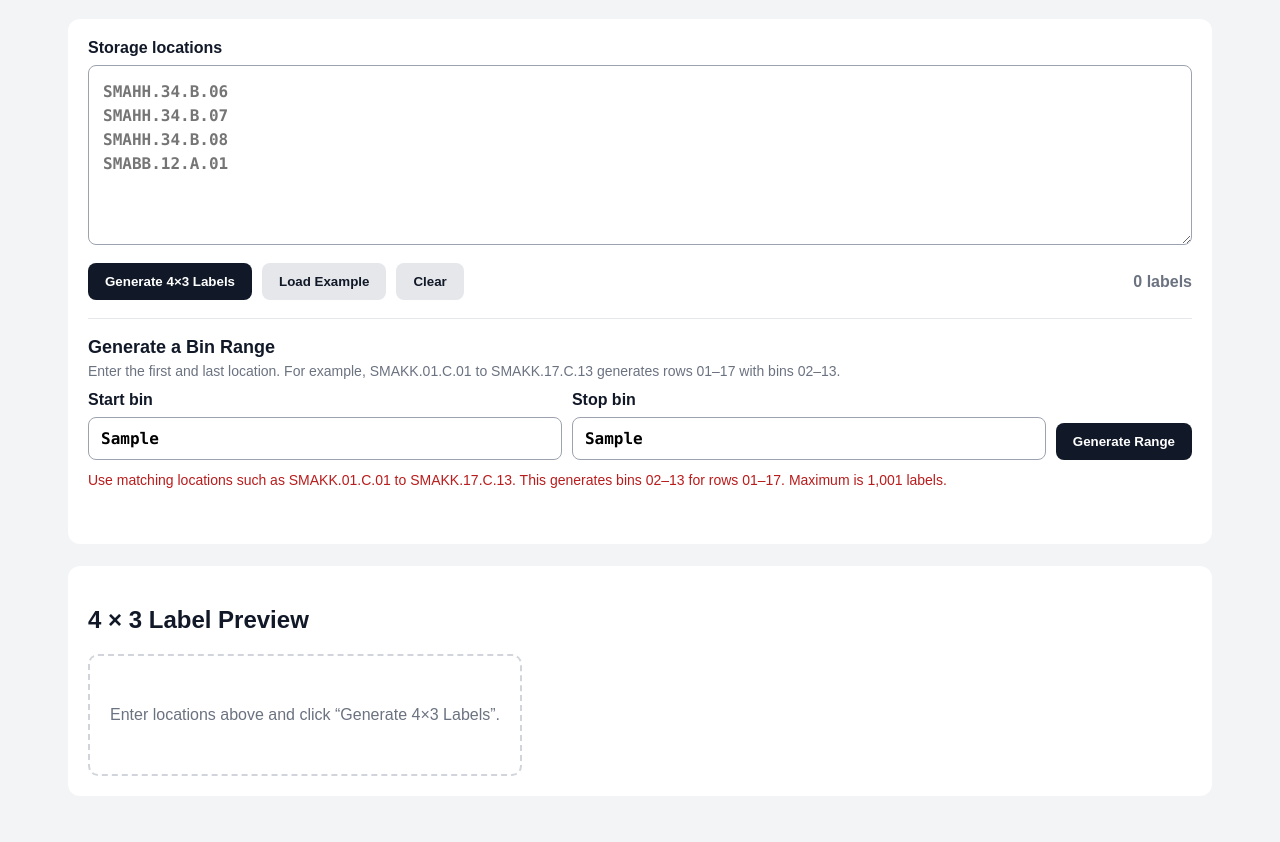
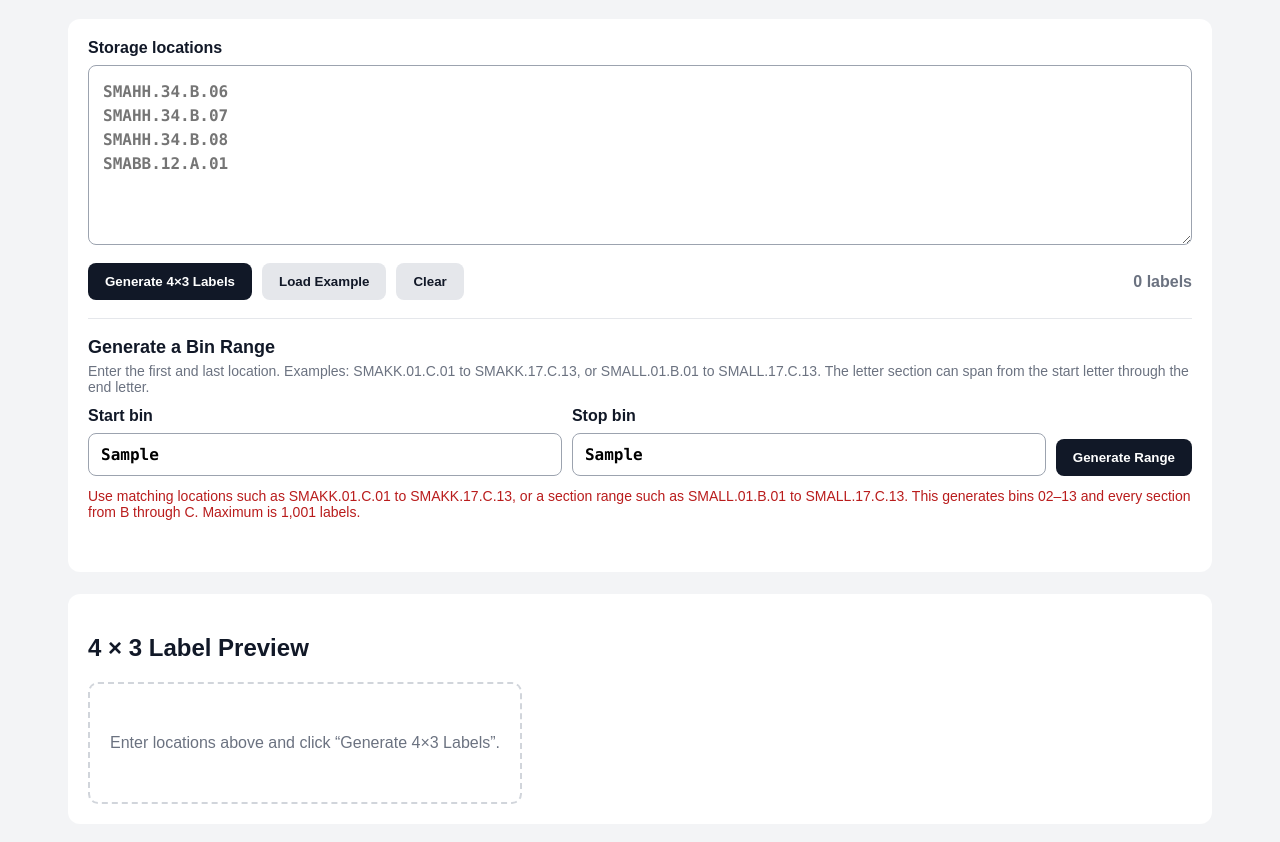
Before and after one commit to BrandonDonnellDesign/storage-location-label-maker, a plain HTML site: page index.html in a window 1280 px wide. Both pictures are taken after typing "Sample", "Sample" into the empty fields and a click on the button "Generate Range". Shown: the part 92-934 px from the top of the page. Drawn offline with Linux system fonts and the light colour scheme.

Commit message:
Support storage location section ranges

```diff
--- a/index.html
+++ b/index.html
@@ -8,7 +8,7 @@
 </style></head><body><div class="app"><h1>Storage Location Label Maker</h1><p class="subtitle">Enter one storage location per line, then generate true 4 × 3 inch labels directly on this page.</p><div class="panel"><label for="locations">Storage locations</label><textarea id="locations" spellcheck="false" placeholder="SMAHH.34.B.06
 SMAHH.34.B.07
 SMAHH.34.B.08
-SMABB.12.A.01"></textarea><div class="controls"><button id="generate" type="button">Generate 4×3 Labels</button><button class="secondary" id="sample" type="button">Load Example</button><button class="secondary" id="clear" type="button">Clear</button><span class="count" id="count">0 labels</span></div><div class="range-tool"><h3>Generate a Bin Range</h3><p class="range-help">Enter the first and last location. For example, SMAKK.01.C.01 to SMAKK.17.C.13 generates rows 01–17 with bins 02–13.</p><div class="range-inputs"><div><label for="rangeStart">Start bin</label><input id="rangeStart" type="text" spellcheck="false" placeholder="SMAKK.01.C.01"></div><div><label for="rangeEnd">Stop bin</label><input id="rangeEnd" type="text" spellcheck="false" placeholder="SMAKK.17.C.13"></div><button type="button" id="generateRange">Generate Range</button></div><div id="rangeStatus" class="status" aria-live="polite"></div></div><div id="status" class="status" aria-live="polite"></div></div><div class="panel"><h2>4 × 3 Label Preview</h2><div id="preview" class="preview"><div class="empty">Enter locations above and click “Generate 4×3 Labels”.</div></div></div></div><script>
+SMABB.12.A.01"></textarea><div class="controls"><button id="generate" type="button">Generate 4×3 Labels</button><button class="secondary" id="sample" type="button">Load Example</button><button class="secondary" id="clear" type="button">Clear</button><span class="count" id="count">0 labels</span></div><div class="range-tool"><h3>Generate a Bin Range</h3><p class="range-help">Enter the first and last location. Examples: SMAKK.01.C.01 to SMAKK.17.C.13, or SMALL.01.B.01 to SMALL.17.C.13. The letter section can span from the start letter through the end letter.</p><div class="range-inputs"><div><label for="rangeStart">Start bin</label><input id="rangeStart" type="text" spellcheck="false" placeholder="SMAKK.01.C.01"></div><div><label for="rangeEnd">Stop bin</label><input id="rangeEnd" type="text" spellcheck="false" placeholder="SMAKK.17.C.13"></div><button type="button" id="generateRange">Generate Range</button></div><div id="rangeStatus" class="status" aria-live="polite"></div></div><div id="status" class="status" aria-live="polite"></div></div><div class="panel"><h2>4 × 3 Label Preview</h2><div id="preview" class="preview"><div class="empty">Enter locations above and click “Generate 4×3 Labels”.</div></div></div></div><script>
 const CODE128=["212222","222122","222221","121223","121322","131222","122213","122312","132212","221213","221312","231212","112232","122132","122231","113222","123122","123221","223211","221132","221231","213212","223112","312131","311222","321122","321221","312212","322112","322211","212123","212321","232121","111323","131123","131321","112313","132113","132311","211313","231113","231311","112133","112331","132131","113123","113321","133121","313121","211331","231131","213113","213311","213131","311123","311321","331121","312113","312311","332111","314111","221411","431111","111224","111422","121124","121421","141122","141221","112214","112412","122114","122411","142112","142211","241211","221114","413111","241112","134111","111242","121142","121241","114212","124112","124211","411212","421112","421211","212141","214121","412121","111143","111341","131141","114113","114311","411113","411311","113141","114131","311141","411131","211412","211214","211232","2331112"];
 function vals(t){const v=[104];for(const c of t){const n=c.charCodeAt(0);if(n<32||n>126)return null;v.push(n-32)}let s=104;for(let i=1;i<v.length;i++)s+=v[i]*i;v.push(s%103,106);return v}
 function esc(s){return s.replace(/[&<>"']/g,c=>({'&':'&amp;','<':'&lt;','>':'&gt;','"':'&quot;',"'":'&#039;'}[c]))}
@@ -16,7 +16,7 @@ function barcode(text){const v=vals(text);if(!v)return '';let total=20,x=10,r=''
 function locations(){return document.getElementById('locations').value.split(/\r?\n/).map(x=>x.trim()).filter(Boolean)}
 function status(t,c=''){const e=document.getElementById('status');e.textContent=t;e.className='status '+c}
 function generate(){const ls=locations(),p=document.getElementById('preview');p.innerHTML='';status('');document.getElementById('count').textContent=`${ls.length} label${ls.length===1?'':'s'}`;if(!ls.length){p.innerHTML='<div class="empty">Enter locations above and click “Generate 4×3 Labels”.</div>';return}for(const l of ls){if(!vals(l)){p.innerHTML='<div class="empty">Unsupported characters found. Use printable ASCII characters.</div>';status('One or more locations contain unsupported characters.','error');return}const card=document.createElement('div');card.className='label-card';card.innerHTML=`<div class="location">${esc(l)}</div>${barcode(l)}`;p.appendChild(card)}}
-function rangeLocations(start,end){const a=start.match(/^(.*?)\.(\d+)\.([^.]+)\.(\d+)$/),b=end.match(/^(.*?)\.(\d+)\.([^.]+)\.(\d+)$/);if(!a||!b)return null;if(a[1]!==b[1]||a[3]!==b[3])return null;const rowStart=Number(a[2]),rowEnd=Number(b[2]),binStart=Number(a[4]),binEnd=Number(b[4]);if(rowStart>rowEnd||binStart>binEnd)return null;const firstBin=binStart===1?2:binStart;if(firstBin>binEnd)return null;const rowWidth=Math.max(a[2].length,b[2].length),binWidth=Math.max(a[4].length,b[4].length),total=(rowEnd-rowStart+1)*(binEnd-firstBin+1);if(total>1001)return null;const out=[];for(let r=rowStart;r<=rowEnd;r++)for(let n=firstBin;n<=binEnd;n++)out.push(a[1]+'.'+String(r).padStart(rowWidth,'0')+'.'+a[3]+'.'+String(n).padStart(binWidth,'0'));return out}
-function generateRange(){const s=document.getElementById('rangeStart').value.trim(),e=document.getElementById('rangeEnd').value.trim(),rs=document.getElementById('rangeStatus'),ls=rangeLocations(s,e);rs.textContent='';rs.className='status';if(!ls){rs.textContent='Use matching locations such as SMAKK.01.C.01 to SMAKK.17.C.13. This generates bins 02–13 for rows 01–17. Maximum is 1,001 labels.';rs.className='status error';return}document.getElementById('locations').value=ls.join('\n');generate();rs.textContent=`Generated ${ls.length} bins from ${ls[0]} through ${ls[ls.length-1]}.`;rs.className='status success'}
+function rangeLocations(start,end){const a=start.match(/^(.*?)\.(\d+)\.([^.]+)\.(\d+)$/),b=end.match(/^(.*?)\.(\d+)\.([^.]+)\.(\d+)$/);if(!a||!b)return null;if(a[1].toLowerCase()!==b[1].toLowerCase())return null;const rowStart=Number(a[2]),rowEnd=Number(b[2]),binStart=Number(a[4]),binEnd=Number(b[4]);if(rowStart>rowEnd||binStart>binEnd)return null;const firstBin=binStart===1?2:binStart;if(firstBin>binEnd)return null;const sectionStart=a[3],sectionEnd=b[3];if(!/^[A-Za-z]+$/.test(sectionStart)||!/^[A-Za-z]+$/.test(sectionEnd)||sectionStart.length!==sectionEnd.length)return null;const startCode=sectionStart.toUpperCase().charCodeAt(0),endCode=sectionEnd.toUpperCase().charCodeAt(0);if(sectionStart.length!==1||sectionEnd.length!==1||startCode>endCode)return null;const rowWidth=Math.max(a[2].length,b[2].length),binWidth=Math.max(a[4].length,b[4].length),sectionCount=endCode-startCode+1,total=(rowEnd-rowStart+1)*(binEnd-firstBin+1)*sectionCount;if(total>1001)return null;const out=[];for(let r=rowStart;r<=rowEnd;r++)for(let sec=startCode;sec<=endCode;sec++)for(let n=firstBin;n<=binEnd;n++)out.push(a[1]+'.'+String(r).padStart(rowWidth,'0')+'.'+String.fromCharCode(sec)+'.'+String(n).padStart(binWidth,'0'));return out}
+function generateRange(){const s=document.getElementById('rangeStart').value.trim(),e=document.getElementById('rangeEnd').value.trim(),rs=document.getElementById('rangeStatus'),ls=rangeLocations(s,e);rs.textContent='';rs.className='status';if(!ls){rs.textContent='Use matching locations such as SMAKK.01.C.01 to SMAKK.17.C.13, or a section range such as SMALL.01.B.01 to SMALL.17.C.13. This generates bins 02–13 and every section from B through C. Maximum is 1,001 labels.';rs.className='status error';return}document.getElementById('locations').value=ls.join('\n');generate();rs.textContent=`Generated ${ls.length} bins from ${ls[0]} through ${ls[ls.length-1]}.`;rs.className='status success'}
 document.getElementById('generate').onclick=generate;document.getElementById('generateRange').onclick=function(event){event.preventDefault();generateRange()};document.getElementById('sample').onclick=()=>{document.getElementById('locations').value='SMAHH.34.B.06\nSMAHH.34.B.07\nSMAHH.34.B.08\nSMAHH.35.A.01\nSMAHH.35.A.02';generate()};document.getElementById('clear').onclick=()=>{document.getElementById('locations').value='';generate()};document.getElementById('locations').oninput=()=>{const n=locations().length;document.getElementById('count').textContent=`${n} label${n===1?'':'s'}`;status('')};
 </script></body></html>
```
